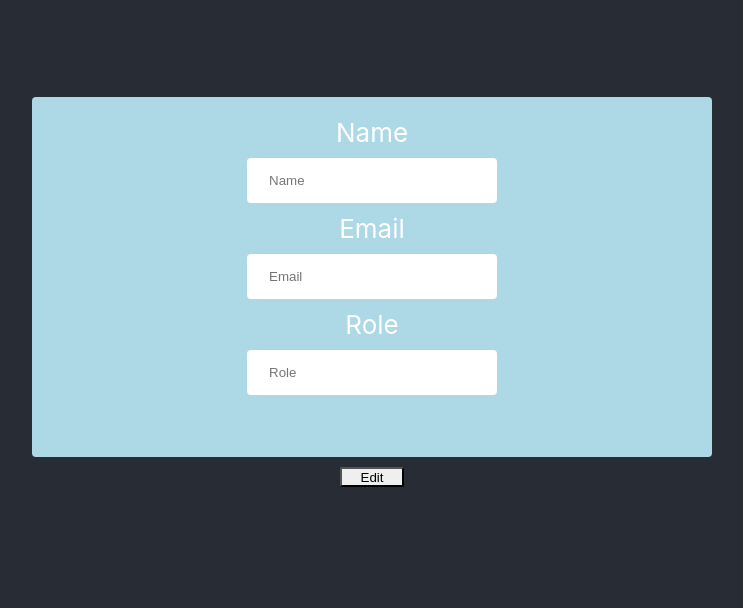
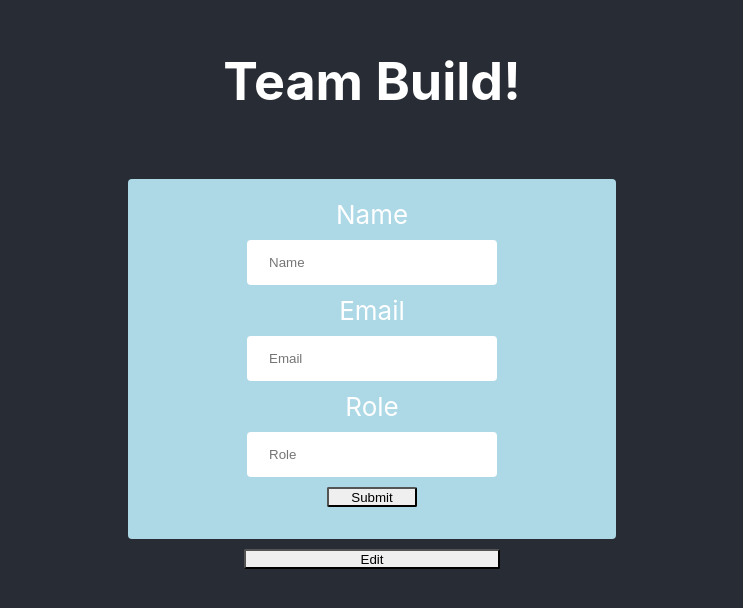
Before and after one commit to bloominstituteoftechnology/team-builder, a React (Create React App) app: page / in a window 1280 px wide. Shown: the part 108-716 px from the top of the page, without its empty margins (268-1011 px from the left). Built offline with nearby package versions, Linux system fonts and the light colour scheme.

Commit message:
js complete with sytling - met mvp

```diff
--- a/src/App.css
+++ b/src/App.css
@@ -31,7 +31,7 @@ form {
   border-radius: 4px;
   padding: 20px;
   margin-bottom: 10px;
-  width: 50%;
+  width: 35%;
   height: 320px;
 }
 
@@ -45,7 +45,7 @@ input, textarea {
 }
 
 button {
-  width: 5%;
+  width: 20%;
   height: 20px;
   box-sizing: border-box;
   border-radius: 2px;
--- a/src/App.js
+++ b/src/App.js
@@ -1,18 +1,28 @@
-import React from 'react';
+import React, { useState } from 'react';
 
 import './App.css';
 
-import Form from './Form';
+import Forms from './Form';
+import Teams from './Team';
 
 function App() {
+  const [team, setNewTeam] = useState([{}])
+  const addMember=(newMember) => {
+    setNewTeam([...team, newMember])
+  }
 
   return (
     <div className="App">
       <header className="App-header">
-        < Form />
+        <h1>Team Build!</h1>
+
+        <Teams team={team} setNewTeam={setNewTeam}/>
+        <Forms addMember={addMember} />
+
         <button>Edit</button>
       </header>
     </div>
+
   );
 }
 
--- a/src/Form.js
+++ b/src/Form.js
@@ -1,34 +1,48 @@
 import React, { useState } from 'react';
+
 
 const Forms = (props) => {
     console.log(props)
-    const [member, setMember] = useState({
+    const [member, setNewMember] = useState([{
         name: "",
         email: "",
         role: "",
-    });
+    }]);
 
     const handleChange = event => {
-        setMember({ ...member, [event.target.name]: event.target.value });
+        setNewMember({ ...member, [event.target.name]: event.target.value });
     }
 
     const submitForm = event => {
+        console.log(member)
         event.preventDefault();
+        props.addMember(member);
     }
 
     return (
         <form onSubmit={submitForm}>
             <label htmlFor="name">Name </label>
-            <input type="text" name="name" placeholder="Name"
-                onChange={handleChange}
+            <input type="text"
+                   name="name"
+                   value={member.name}
+                   placeholder="Name"
+                   onChange={handleChange}
                 />
             <label htmlFor="email">Email </label>
-            <input type="email" placeholder="Email"
-             />
+            <input type="email"
+                   name="email"
+                   value={member.email}
+                   placeholder="Email"
+                   onChange={handleChange}
+                />
             <label htmlFor="role">Role </label>
-            <input type="role" placeholder="Role"
-                onChange={handleChange}
+            <input type="role"
+                   name="role"
+                   value={member.role}
+                   placeholder="Role"
+                   onChange={handleChange}
                 />
+                <button type="submit" >Submit</button>
         </form>
     )
 }
--- /dev/null
+++ b/src/Team.js
@@ -0,0 +1,19 @@
+import React from "react";
+
+
+function Teams(props) {
+
+    return (
+        <>
+            {props.team.map((team, index) => (
+                <div className="team" key={index} >
+                    <h3>{team.name}</h3>
+                    <h3>{team.email}</h3>
+                    <h3>{team.role}</h3>
+                </div>
+            ))}
+        </>
+    )}
+
+
+export default Teams;
```
